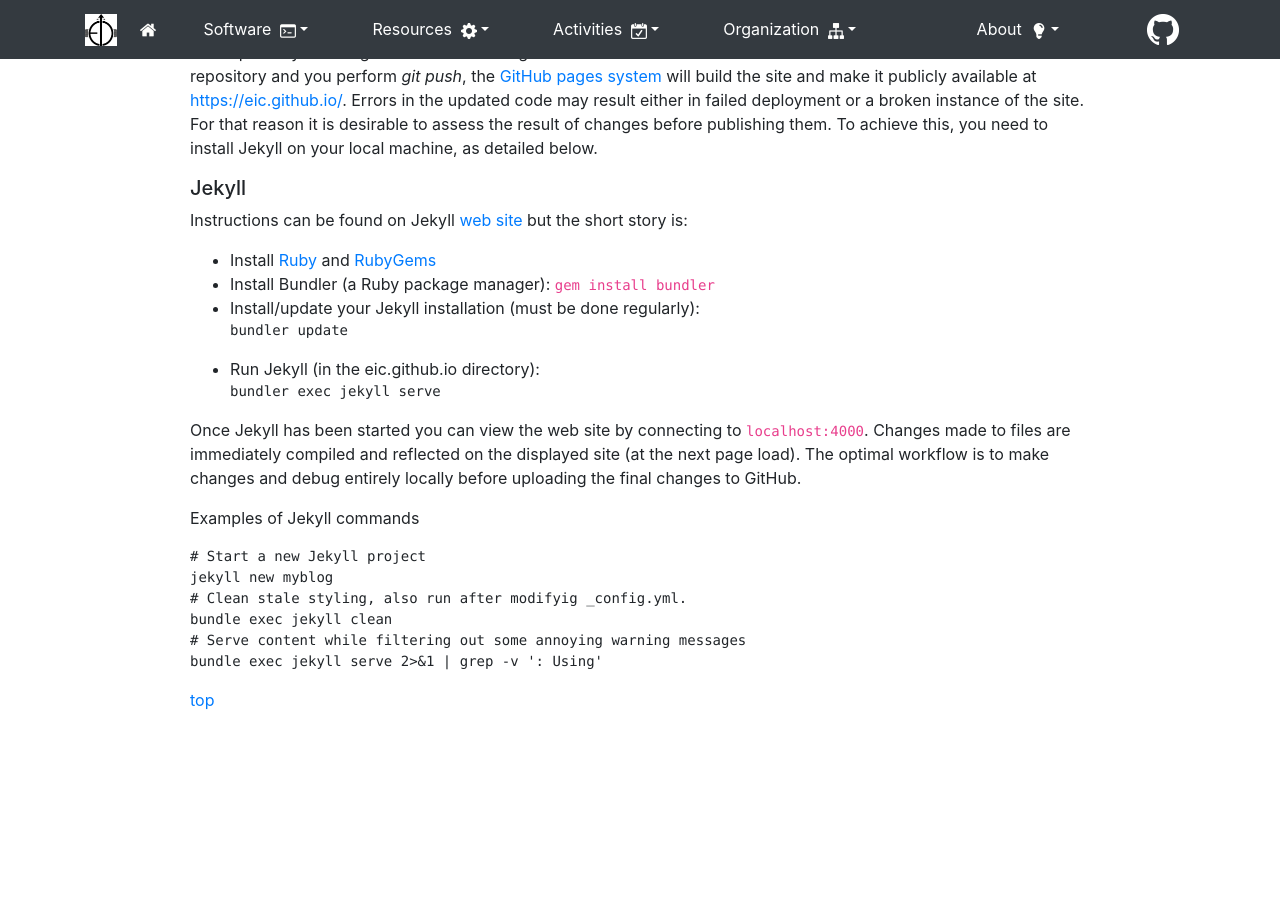
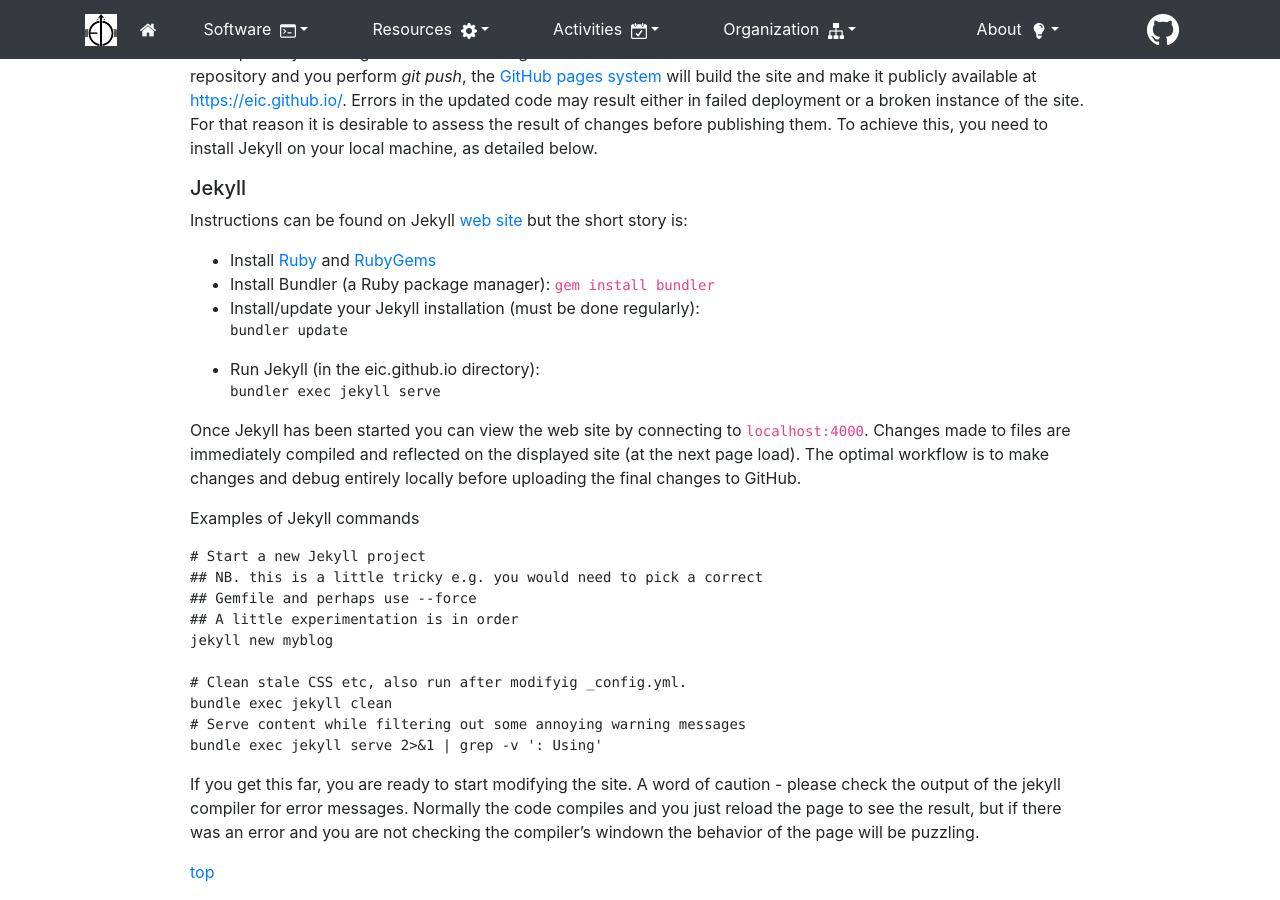
Before and after one commit to kkauder/eic.github.io, a Jekyll site: the page built from _about/howto.md, in a window 1280 px wide and 900 px high, scrolled down 3919 px. Built offline with Jekyll 4.4.1, drawn with Linux system fonts in a browser that asks for light colours; nearby versions of some CDN libraries; before the commit the page ends 4647 px from its top, so only the background shows below that.

Commit message:
Added a note to the "how to".

````diff
--- a/_about/howto.md
+++ b/_about/howto.md
@@ -216,10 +216,21 @@ entirely locally before uploading the final changes to GitHub.
 Examples of Jekyll commands
 ```
 # Start a new Jekyll project
+## NB. this is a little tricky e.g. you would need to pick a correct
+## Gemfile and perhaps use --force
+## A little experimentation is in order
 jekyll new myblog
-# Clean stale styling, also run after modifyig _config.yml.
+
+# Clean stale CSS etc, also run after modifyig _config.yml.
 bundle exec jekyll clean
 # Serve content while filtering out some annoying warning messages
 bundle exec jekyll serve 2>&1 | grep -v ': Using'
 ```
+
+If you get this far, you are ready to start modifying the site. A word of caution - please check the output
+of the jekyll compiler for error messages. Normally the code compiles and you just reload the page to see
+the result, but if there was an error and you are not checking the compiler's windown the behavior of the
+page will be puzzling.
+
+
 [top](#how-to)
````
